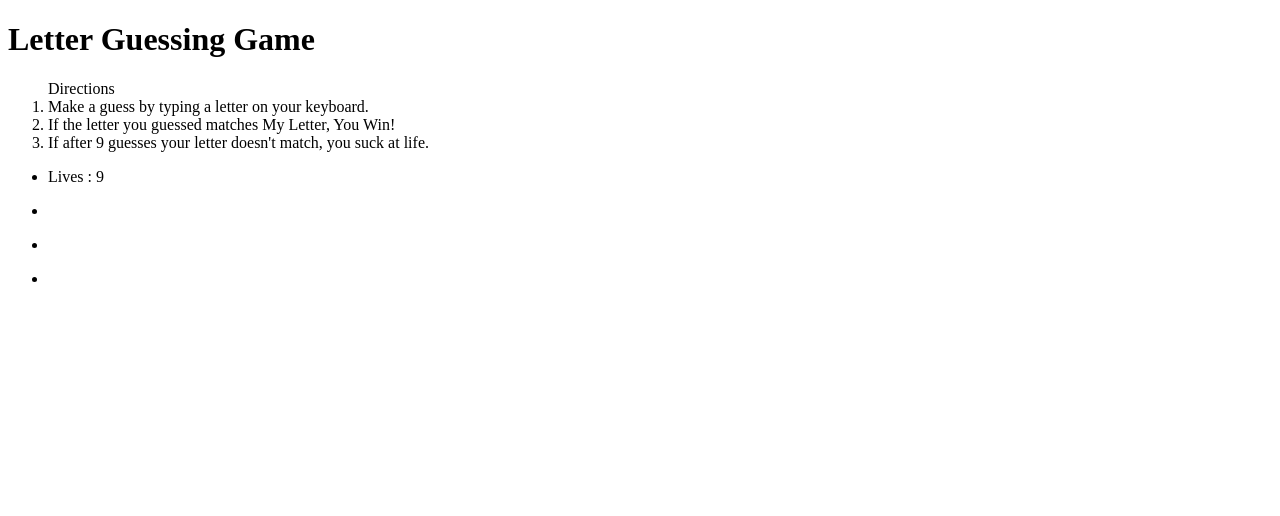
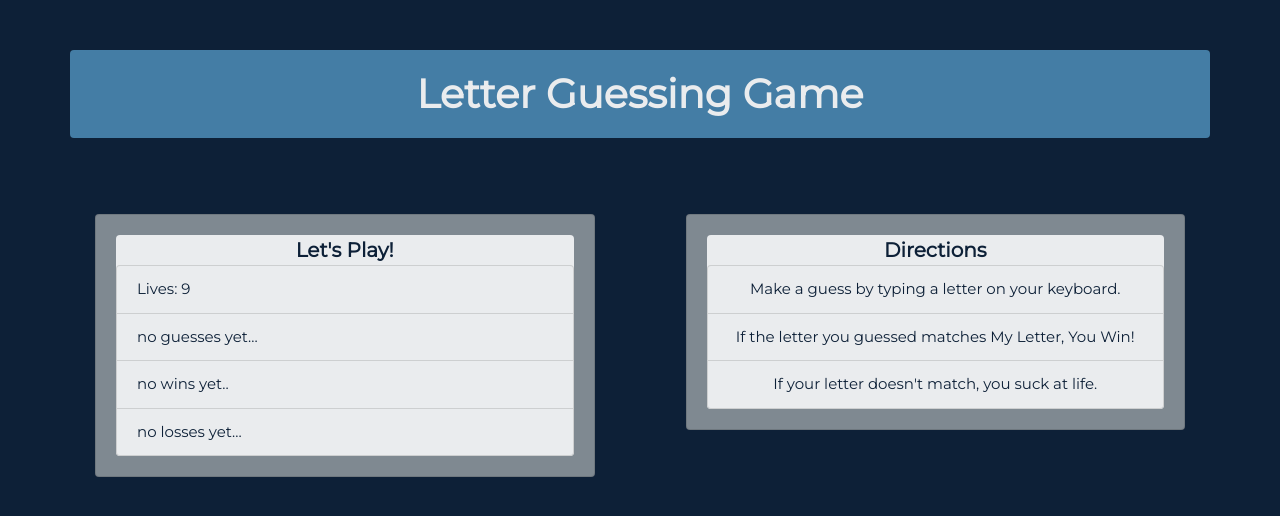
Before and after one commit to bobbiro2e/psychicGame, a plain HTML site: page index.html in a window 1280 px wide. Drawn offline with nearby package versions, Linux system fonts and the light colour scheme.

Commit message:
final draft

```diff
--- a/assets/css/style.css
+++ b/assets/css/style.css
@@ -0,0 +1,54 @@
+body {
+    background-color: #0D2037;
+    font-family: 'Montserrat', sans-serif;
+    color: #EAECEE;
+}
+#header {
+    text-align:center;
+    font-weight: bold;
+    background-color: #447DA5;
+    color:#EAECEE;
+    padding:20px;
+    margin-bottom:50px;
+    margin-top:50px;
+}
+
+.card{
+    background-color: #7F8991;
+    width:45%;
+    height:auto;
+    box-align: center;
+    margin:10px;
+}
+#left {
+    float:right;
+}
+.card-title{
+    font-weight:bold;
+    color:#0D2037;
+    font-size: 20px;
+    text-align: center;
+}
+.card-text {
+    font-weight:lighter;
+    color:#0D2037;
+    font-size: 15px;
+}
+ul{
+    list-style: none;
+}
+.game{
+    text-align: left;
+}
+#message {
+    text-align: center;
+    font-size: 25px;
+}
+
+.list-group {
+    background-color: #EAECEE;
+}
+.list-group-item{
+    background-color: #EAECEE;
+
+}
--- a/index.html
+++ b/index.html
@@ -6,42 +6,46 @@
     <meta http-equiv="X-UA-Compatible" content="IE=edge">
     <title>Letter Guessing Game</title>
     <meta name="viewport" content="width=device-width, initial-scale=1">
+    <link rel="stylesheet" href="https://stackpath.bootstrapcdn.com/bootstrap/4.1.3/css/bootstrap.min.css" integrity="sha384-MCw98/SFnGE8fJT3GXwEOngsV7Zt27NXFoaoApmYm81iuXoPkFOJwJ8ERdknLPMO"
+        crossorigin="anonymous">
     <link rel="stylesheet" type="text/css" media="screen" href="assets/css/style.css" />
     <link href="https://fonts.googleapis.com/css?family=Montserrat" rel="stylesheet">
 </head>
 
 <body>
+    <div class="container">
 
-    <body>
-        <div id="game">
-            <div id="header">
-                <h1>Letter Guessing Game</h1>
-                <ol>Directions
-                    <li>Make a guess by typing a letter on your keyboard.</li>
-                    <li>If the letter you guessed matches My Letter, You Win!</li>
-                    <li>If after 9 guesses your letter doesn't match, you suck at life.</li>
-                </ol>
+        <div class="row">
+            <h1 id="header" class="col-md-12 rounded">Letter Guessing Game</h1>
+
+        </div>
+        <div class="row">
+            <div class="col-md-12">
                 <p id="message"></p>
             </div>
-
-            <div id="game">
-                <ul class="ul">
-                    <li class="li">
-                        <p id="lives">Lives : 9</p>
-                    </li>
-                    <li class="li">
-                        <p id="guesses"></p>
-                    </li>
-                    <li class="li">
-                        <p id="wins"></p>
-                    </li>
-                    <li class="li">
-                        <p id="losses"></p>
-                    </li>
+        </div>
+        <div id="left" class="card rounded">
+            <div class="card-body">
+                <ol class="card-title list-group rounded">Directions
+                    <li class="card-text list-group-item">Make a guess by typing a letter on your keyboard.</li>
+                    <li class="card-text list-group-item">If the letter you guessed matches My Letter, You Win!</li>
+                    <li class="card-text list-group-item">If your letter doesn't match, you suck at life.</li>
+                </ol>
+            </div>
+        </div>
+        <div id="right" class="card rounded">
+            <div class="card-body">
+                <ul class="card-title list-group rounded">Let's Play!
+                    <li class="card-text list-group-item game" id="lives">Lives: 9</li>
+                    <li class="card-text list-group-item game" id="guesses">no guesses yet...</li>
+                    <li class="card-text list-group-item game" id="wins">no wins yet..</li>
+                    <li class="card-text list-group-item game" id="losses">no losses yet...</li>
                 </ul>
             </div>
         </div>
-        <script src="assets/javascript/game.js"></script>
-    </body>
+    </div>
+    </div>
+    <script src="assets/javascript/game.js"></script>
+</body>
 
 </html>
```
